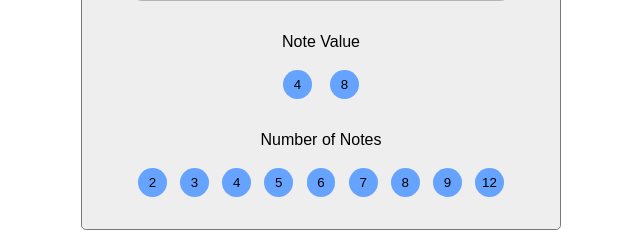
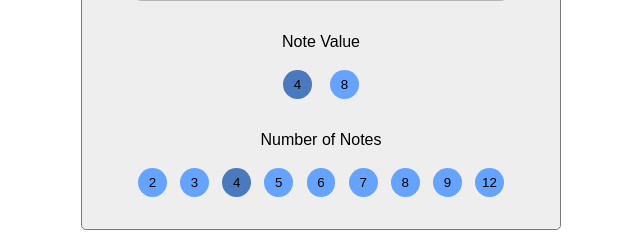
Before and after one commit to ashleystringer/metronome, a React (Vite) app: page / in a window 1280 px wide. Shown: the part 290-537 px from the top of the page, without its empty margins (319-959 px from the left). Built offline with nearby package versions, Linux system fonts and the light colour scheme.

Commit message:
selected buttons function, starting on BeatsVisualizer

```diff
--- a/src/App.css
+++ b/src/App.css
@@ -57,7 +57,7 @@ body {
     text-align: center;
 }
 
-.time-signature button {
+.time-signature .btn {
     border-radius: 50%;
     border: none;
     height: 1.8rem;
@@ -65,11 +65,11 @@ body {
     background-color: rgb(102, 163, 255);
 }
 
-.time-signature button .selected {
+.time-signature .btn:hover {
     background-color: rgb(75, 121, 190);
 }
 
-.time-signature button:hover {
+.time-signature .btn.selected {
     background-color: rgb(75, 121, 190);
 }
 
--- a/src/components/DisplayTime.jsx
+++ b/src/components/DisplayTime.jsx
@@ -1,14 +1,28 @@
-import React from 'react'
+import React, { useEffect } from 'react'
 
-export default function DisplayTime({ noteValue, noteNumber }) {
+export default function DisplayTime({ noteValue, noteNumber, selectedNote }) {
+
+    useEffect(() => {
+        console.log(`selectedNote: ${selectedNote}`);
+    }, [selectedNote]);
 
     const timeSignature = (
         <div> {noteNumber} / {noteValue} </div>
     );
 
+    /*
+        - iterate the dots using the number of notes
+        - give the dot that corresponds to the selected beat a different color
+        - remove the class name once it is no longer selected
+
+        //
+    */
+
     return (
-        <div className="display-time">
-            {(noteValue !== 0 && noteNumber !== 0 ) ? timeSignature : "-"}
-        </div>
+        <>
+            <div className="display-time">
+                {(noteValue !== 0 && noteNumber !== 0 ) ? timeSignature : "-"}
+            </div>
+        </>
     )
 }
--- a/src/components/Metronome.jsx
+++ b/src/components/Metronome.jsx
@@ -9,6 +9,7 @@ import { simpleTime, compoundTime } from "../time-signatures";
 export default function Metronome() {
 
   const [selectedBeat, setSelectedBeat] = useState(45);
+  const [selectedNote, setSelectedNote] = useState(1);
   const [isMetrOn, setIsMetrOn] = useState(false);
   const [synth, setSynth] = useState(null);
   const [noteValue, setNoteValue] = useState(4);
@@ -38,6 +39,7 @@ export default function Metronome() {
           console.log(`notePattern.length: ${notePattern.length}`);
           console.log("note = 0");
           note = 0;
+          setSelectedNote(1);
         }
 
         if(notePattern[note] == 1){
@@ -52,6 +54,7 @@ export default function Metronome() {
         }
 
         note++;
+        setSelectedNote(note);
 
       },
       bpm);
@@ -73,10 +76,15 @@ export default function Metronome() {
 
   return (
     <div className="metronome">
-      <DisplayTime noteValue={noteValue} noteNumber={noteNumber}/>
+      <DisplayTime noteValue={noteValue} noteNumber={noteNumber} selectedNote={selectedNote}/>
       <BPM selectedBeat={selectedBeat} setSelectedBeat={setSelectedBeat}/>
       <StartMetronome isMetrOn={isMetrOn} setIsMetrOn={setIsMetrOn}/>
-      <TimeSignature setNoteValue={setNoteValue} setNoteNumber={setNoteNumber}/>
+      <TimeSignature
+        setNoteValue={setNoteValue}
+        noteValue={noteValue}
+        setNoteNumber={setNoteNumber}
+        noteNumber={noteNumber}
+      />
     </div>
   );
 }
--- a/src/components/TimeSignature.jsx
+++ b/src/components/TimeSignature.jsx
@@ -1,6 +1,15 @@
-import React from 'react'
+import React, { useState, useEffect } from 'react'
 
-export default function TimeSignature({ setNoteValue, setNoteNumber }) {
+export default function TimeSignature({
+        setNoteValue,
+        noteValue,
+        setNoteNumber,
+        noteNumber
+    }) {
+
+    useEffect(() => {
+        console.log(`noteValue: ${noteValue}`);
+    }, [noteValue]);
 
     function handleNoteValue(data){
 
@@ -19,24 +28,34 @@ export default function TimeSignature({ setNoteValue, setNoteNumber }) {
 
     }
 
+    const selectedNoteValue = (selectedNote) => {
+        if(noteValue === selectedNote) return "btn selected";
+        return "btn";
+    }
+
+    const selectedNoteNumber = (selectedNote) => {
+        if(noteNumber === selectedNote) return "btn selected";
+        return "btn";
+    }
+
     return (
         <div className="time-signature">
             Note Value
             <div className="note-value container">
-                <button onClick={() => handleNoteValue(4)}>4</button>
-                <button onClick={() => {handleNoteValue(8)}}>8</button>
+                <button className={ noteValue === 4 ? "btn selected" : "btn"} onClick={() => handleNoteValue(4)}>4</button>
+                <button className={ noteValue === 8 ? "btn selected" : "btn"} onClick={() => {handleNoteValue(8)}}>8</button>
             </div>
             Number of Notes
             <div className="container">
-                <button onClick={() => handleNoteNum(2)}>2</button>
-                <button onClick={() => handleNoteNum(3)}>3</button>
-                <button onClick={() => handleNoteNum(4)}>4</button>
-                <button onClick={() => handleNoteNum(5)}>5</button>
-                <button onClick={() => handleNoteNum(6)}>6</button>
-                <button onClick={() => handleNoteNum(7)}>7</button>
-                <button onClick={() => handleNoteNum(8)}>8</button>
-                <button onClick={() => handleNoteNum(9)}>9</button>
-                <button onClick={() => handleNoteNum(12)}>12</button>
+                <button className={ noteNumber === 2 ? "btn selected" : "btn"} onClick={() => handleNoteNum(2)}>2</button>
+                <button className={ noteNumber === 3 ? "btn selected" : "btn"} onClick={() => handleNoteNum(3)}>3</button>
+                <button className={ noteNumber === 4 ? "btn selected" : "btn"} onClick={() => handleNoteNum(4)}>4</button>
+                <button className={ noteNumber === 5 ? "btn selected" : "btn"} onClick={() => handleNoteNum(5)}>5</button>
+                <button className={ noteNumber === 6 ? "btn selected" : "btn"} onClick={() => handleNoteNum(6)}>6</button>
+                <button className={ noteNumber === 7 ? "btn selected" : "btn"} onClick={() => handleNoteNum(7)}>7</button>
+                <button className={ noteNumber === 8 ? "btn selected" : "btn"} onClick={() => handleNoteNum(8)}>8</button>
+                <button className={ noteNumber === 9 ? "btn selected" : "btn"} onClick={() => handleNoteNum(9)}>9</button>
+                <button className={ noteNumber === 12 ? "btn selected" : "btn"} onClick={() => handleNoteNum(12)}>12</button>
             </div>
         </div>
     )
```
Also changed, not shown: src/components/BeatsVisualizer.jsx (added, +9 -0 lines).
